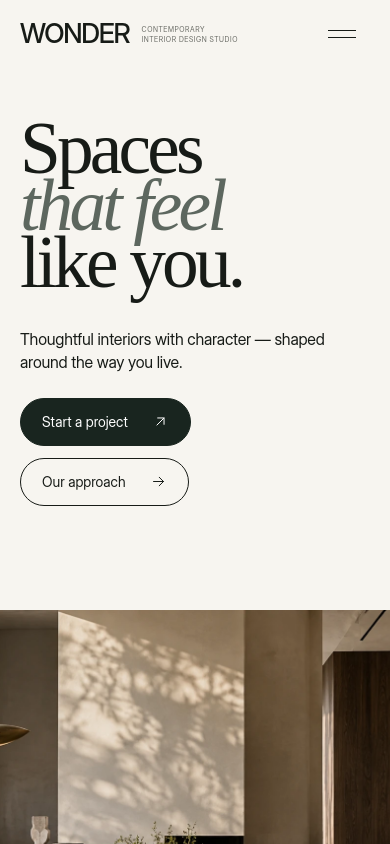
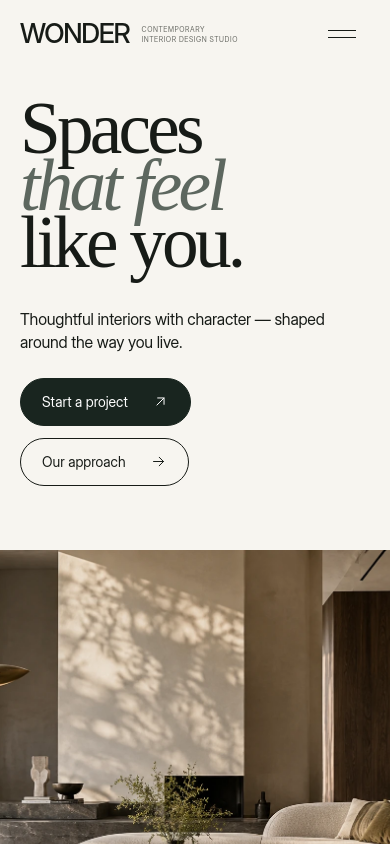
Before and after one commit to megadoze/wonder, a Next.js app: page / in a window 390 px wide. Shown: the top 844 px of the page. Built offline with nearby package versions, Linux system fonts and the light colour scheme.

Commit message:
upd hero

```diff
--- a/src/components/sections/Hero.tsx
+++ b/src/components/sections/Hero.tsx
@@ -1,16 +1,14 @@
 "use client";
 
 import Image from "next/image";
-import { useExperience } from "@/components/ui/ExperienceProvider";
 
 export function Hero() {
-  const { openContact } = useExperience();
   return (
     <section
       aria-label="WONDER introduction"
       className="grid min-h-[720px] grid-cols-[34%_66%] bg-paper-soft max-lg:md:grid-cols-[38%_62%] max-md:grid-cols-1"
     >
-      <div className="flex min-w-0 flex-col pt-[108px] pr-[7.2%] pb-7 pl-[14%] max-lg:md:pr-[7%] max-lg:md:pl-[9%] max-md:min-h-[610px] max-md:px-5 max-md:pt-[100px] max-md:pb-6">
+      <div className="flex min-w-0 flex-col pt-[108px] pr-[7.2%] pb-7 pl-[14%] max-lg:md:pr-[7%] max-lg:md:pl-[9%] max-md:min-h-0 max-md:px-5 max-md:pt-[80px] max-md:pb-[64px]">
         {/* <p className="mt-[3px] mb-10 text-[9px] tracking-[.15em] text-[#666b64] uppercase max-md:mb-[45px]">INTERIOR DESIGN / PERSONAL BY DESIGN</p> */}
         <h1 className="pt-5 max-w-[560px] font-editorial text-[clamp(74px,7.2vw,128px)] leading-[.78] tracking-[-.052em] max-lg:md:text-[clamp(70px,8.2vw,105px)] max-md:text-[clamp(70px,18.8vw,102px)] max-[360px]:text-[65px]">
           Spaces
```
